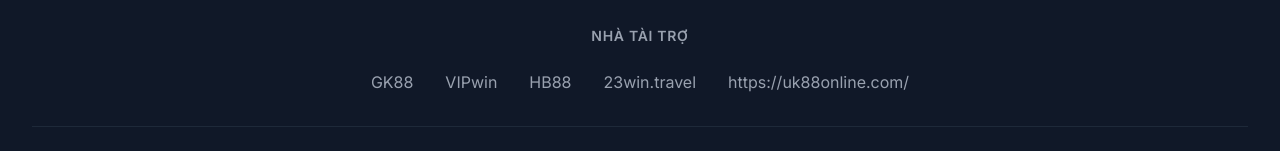
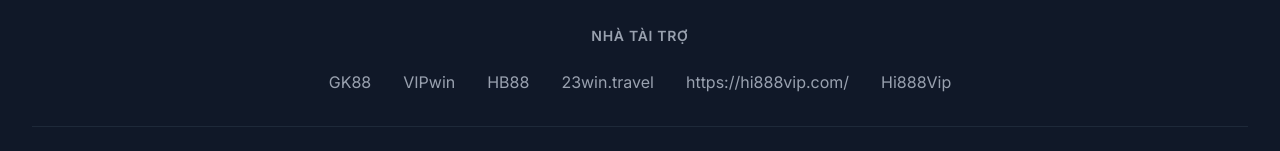
Before and after one commit to ruanshan4896/tintuc24h, a Next.js app: page / in a window 1280 px wide. Shown: the part 2860-3011 px from the top of the page. Built offline with nearby package versions, Linux system fonts and the light colour scheme; no server answers; the database is empty.

Commit message:
Thay Đổi Nhẹ

```diff
--- a/components/Footer.tsx
+++ b/components/Footer.tsx
@@ -48,7 +48,12 @@
               target="_blank"
               rel="noopener noreferrer"
               className="text-gray-400 hover:text-white transition-colors duration-200"
-            >https://uk88online.com/</a>
+            >https://hi888vip.com/</a><a
+              href="https://uk88online.com/"
+              target="_blank"
+              rel="noopener noreferrer"
+              className="text-gray-400 hover:text-white transition-colors duration-200"
+            >Hi888Vip</a>
           </div>
         </div>
 
```
